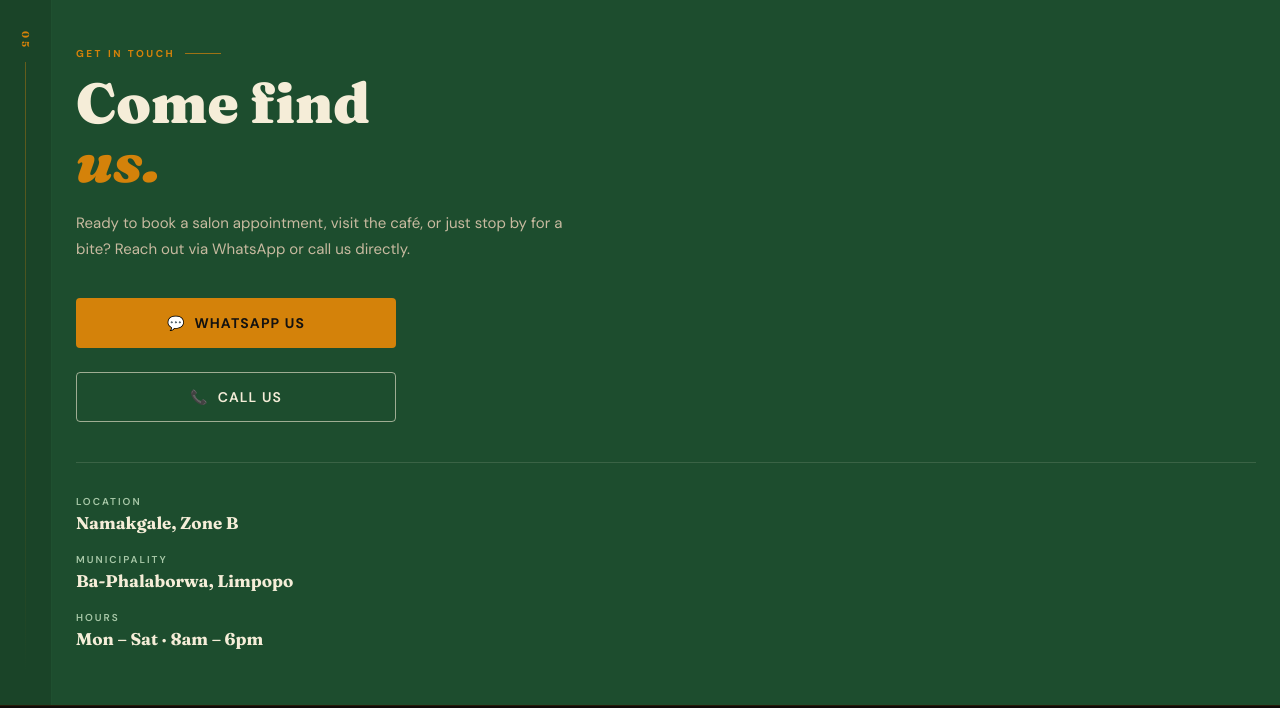
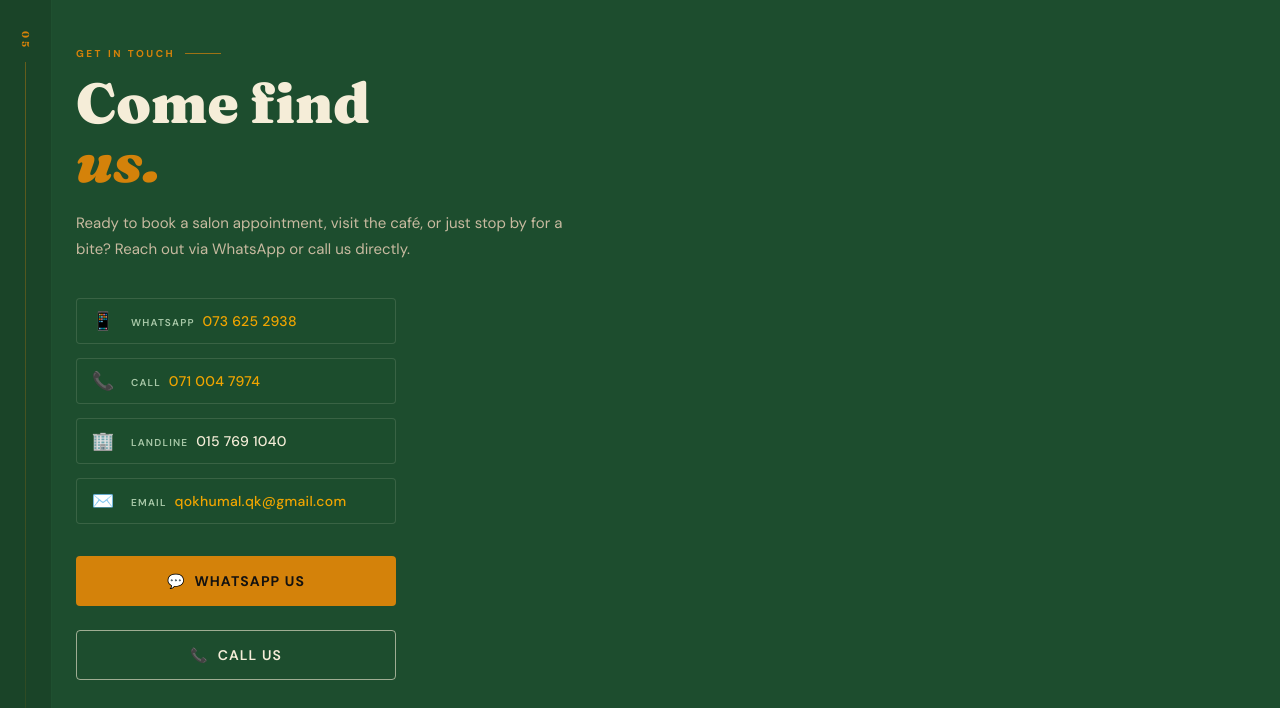
Before and after one commit to Boitumelo234/qokhumalptyltdweb, a website built with webpack: page index.html in a window 1280 px wide. Shown: the part 3692-4400 px from the top of the page. Built offline with nearby package versions, Linux system fonts and the light colour scheme.

Commit message:
website done

```diff
--- a/index.html
+++ b/index.html
@@ -1,16 +1,23 @@
 <!DOCTYPE html>
 <html lang="en">
 <head>
-  <meta charset="UTF-8">
-  <meta name="viewport" content="width=device-width, initial-scale=1.0">
+  <meta charset="UTF-8" />
+  <meta name="viewport" content="width=device-width, initial-scale=1.0" />
   <title>Qokhu Mal Pty Ltd — Namakgale's Community Hub</title>
-  <link rel="preconnect" href="https://fonts.googleapis.com">
-  <link href="https://fonts.googleapis.com/css2?family=Fraunces:ital,wght@0,700;0,900;1,700;1,900&family=DM+Sans:wght@400;500;600;700&display=swap" rel="stylesheet">
+  <link rel="preconnect" href="https://fonts.googleapis.com" />
+  <link href="https://fonts.googleapis.com/css2?family=Fraunces:ital,wght@0,700;0,900;1,700;1,900&family=DM+Sans:wght@400;500;600;700&display=swap" rel="stylesheet" />
   <style>
-
     /* ── HARD RESET & BASE ── */
-    *, *::before, *::after { margin: 0; padding: 0; box-sizing: border-box; }
-    html { scroll-behavior: smooth; }
+    *,
+    *::before,
+    *::after {
+      margin: 0;
+      padding: 0;
+      box-sizing: border-box;
+    }
+    html {
+      scroll-behavior: smooth;
+    }
 
     body {
       background-color: #141210 !important;
@@ -20,22 +27,24 @@
       -webkit-font-smoothing: antialiased;
     }
 
-    /* force every section to honour the dark bg */
-    section, footer, header, div {
+    section,
+    footer,
+    header,
+    div {
       background-color: transparent;
     }
 
     /* ── VARIABLES ── */
     :root {
-      --ochre:   #D4820A;
-      --gold:    #F0A500;
-      --sienna:  #B85C1A;
-      --green:   #1D4D2E;
-      --lgreen:  #2E7048;
-      --cream:   #F5EDD8;
-      --dark:    #141210;
-      --mid:     #1E1B14;
-      --card:    #221F17;
+      --ochre: #D4820A;
+      --gold: #F0A500;
+      --sienna: #B85C1A;
+      --green: #1D4D2E;
+      --lgreen: #2E7048;
+      --cream: #F5EDD8;
+      --dark: #141210;
+      --mid: #1E1B14;
+      --card: #221F17;
     }
 
     /* ══════════════════════════════════
@@ -50,15 +59,23 @@
       gap: 10px;
     }
     .topbar .dot {
-      width: 9px; height: 9px;
+      width: 9px;
+      height: 9px;
       background: #D4820A;
       border-radius: 50%;
       flex-shrink: 0;
       animation: pulse 2s infinite;
     }
     @keyframes pulse {
-      0%,100%{opacity:1;transform:scale(1)}
-      50%{opacity:.4;transform:scale(.7)}
+      0%,
+      100% {
+        opacity: 1;
+        transform: scale(1);
+      }
+      50% {
+        opacity: .4;
+        transform: scale(.7);
+      }
     }
     .topbar span {
       font-size: 11px;
@@ -139,7 +156,10 @@
       text-align: center;
       max-width: 340px;
     }
-    .location-card .pin { font-size: 32px; margin-bottom: 10px; }
+    .location-card .pin {
+      font-size: 32px;
+      margin-bottom: 10px;
+    }
     .location-card h3 {
       font-family: 'Fraunces', Georgia, serif;
       font-size: 20px;
@@ -200,7 +220,6 @@
       padding: 48px 24px 56px;
     }
 
-    /* alternate section bg */
     .chapter.alt .chapter-body {
       background-color: #1A1710;
     }
@@ -219,7 +238,8 @@
     .sec-label::after {
       content: '';
       display: inline-block;
-      width: 36px; height: 1px;
+      width: 36px;
+      height: 1px;
       background: #D4820A;
       opacity: .7;
     }
@@ -259,7 +279,10 @@
       background-color: #1E1B14;
       padding: 20px 16px;
     }
-    .cafe-item .ci { font-size: 24px; margin-bottom: 8px; }
+    .cafe-item .ci {
+      font-size: 24px;
+      margin-bottom: 8px;
+    }
     .cafe-item h4 {
       font-family: 'Fraunces', Georgia, serif;
       font-size: 14px;
@@ -325,7 +348,10 @@
       background-color: #1E1B14;
       border-top: 1px solid #D4820A11;
     }
-    .menu-row .emoji { font-size: 20px; flex-shrink: 0; }
+    .menu-row .emoji {
+      font-size: 20px;
+      flex-shrink: 0;
+    }
     .menu-row .mname {
       font-family: 'Fraunces', Georgia, serif;
       font-size: 15px;
@@ -456,6 +482,53 @@
       color: #F5EDD8;
     }
 
+    /* ── CONTACT DETAILS (new) ── */
+    .contact-details {
+      display: flex;
+      flex-direction: column;
+      gap: 14px;
+      margin-top: 12px;
+      margin-bottom: 32px;
+      max-width: 320px;
+    }
+    .contact-detail {
+      display: flex;
+      align-items: center;
+      gap: 14px;
+      font-size: 14px;
+      color: #F5EDD8;
+      padding: 10px 12px;
+      background-color: #1D4D2E88;
+      border-radius: 4px;
+      border: 1px solid #F5EDD822;
+    }
+    .contact-detail .cd-icon {
+      font-size: 18px;
+      flex-shrink: 0;
+      width: 28px;
+      text-align: center;
+    }
+    .contact-detail .cd-text {
+      font-weight: 500;
+      letter-spacing: .02em;
+      word-break: break-all;
+    }
+    .contact-detail .cd-text a {
+      color: #F0A500;
+      text-decoration: none;
+    }
+    .contact-detail .cd-text a:hover {
+      text-decoration: underline;
+    }
+    .contact-detail .cd-label {
+      font-size: 10px;
+      letter-spacing: .12em;
+      text-transform: uppercase;
+      color: #A8C8A8;
+      font-weight: 600;
+      margin-right: 4px;
+    }
+
     /* ── FOOTER ── */
     footer {
       background-color: #0E0C09 !important;
@@ -482,8 +555,24 @@
       transform: translateY(24px);
       transition: opacity .65s ease, transform .65s ease;
     }
-    .reveal.visible { opacity: 1; transform: translateY(0); }
+    .reveal.visible {
+      opacity: 1;
+      transform: translateY(0);
+    }
 
+    /* ── small tweak ── */
+    @media (max-width: 420px) {
+      .chapter {
+        grid-template-columns: 1fr;
+      }
+      .spine {
+        display: none;
+      }
+      .contact-detail {
+        font-size: 13px;
+        padding: 10px;
+      }
+    }
   </style>
 </head>
 <body>
@@ -497,7 +586,7 @@
 <!-- HERO -->
 <section class="hero">
   <div class="badge">Est. — Community Hub</div>
-  <h1>Qokhu<br><em>Mal</em><br>Pty Ltd</h1>
+  <h1>Qokhu<br /><em>Mal</em><br />Pty Ltd</h1>
   <p class="tagline">Where the neighbourhood comes to work, eat, connect, and feel good.</p>
   <div class="pills">
     <div class="pill">Internet Café</div>
@@ -521,7 +610,7 @@
   </div>
   <div class="chapter-body">
     <div class="sec-label">Internet Café</div>
-    <h2>Print. Browse.<br><em>Connect.</em></h2>
+    <h2>Print. Browse.<br /><em>Connect.</em></h2>
     <p class="body-text">
       Your go-to spot in Namakgale for fast browsing, printing, scanning,
       and photocopying. Submit forms, apply online, or print school work —
@@ -570,7 +659,7 @@
   </div>
   <div class="chapter-body">
     <div class="sec-label">Hair Salon</div>
-    <h2>Style that<br>speaks <em>for you.</em></h2>
+    <h2>Style that<br />speaks <em>for you.</em></h2>
     <p class="body-text">
       Run by a dedicated stylist who has built her reputation one client at a time.
       Booked solid every single day — and for good reason. From braids and relaxers
@@ -598,7 +687,7 @@
   </div>
   <div class="chapter-body">
     <div class="sec-label">Eat &amp; Drink</div>
-    <h2>Quick bites,<br><em>good vibes.</em></h2>
+    <h2>Quick bites,<br /><em>good vibes.</em></h2>
     <p class="body-text">
       Stop by for a cold drink, a hot plate of chips, or a quick snack.
       Simple, satisfying, and always fresh — perfect before or after
@@ -644,7 +733,7 @@
   </div>
   <div class="chapter-body">
     <div class="sec-label">About The Business</div>
-    <h2>A family<br><em>built hub.</em></h2>
+    <h2>A family<br /><em>built hub.</em></h2>
     <p class="body-text">
       Qokhu Mal Pty Ltd is a proudly family-owned, multi-service community hub
       in the heart of Namakgale. What started as a vision to bring essential
@@ -681,19 +770,53 @@
   </div>
   <div class="chapter-body">
     <div class="sec-label">Get In Touch</div>
-    <h2>Come find<br><em>us.</em></h2>
+    <h2>Come find<br /><em>us.</em></h2>
     <p class="body-text">
       Ready to book a salon appointment, visit the café, or just stop
       by for a bite? Reach out via WhatsApp or call us directly.
     </p>
+
+    <!-- ── CONTACT DETAILS (NEW) ── -->
+    <div class="contact-details">
+      <div class="contact-detail">
+        <span class="cd-icon">📱</span>
+        <span class="cd-text">
+                        <span class="cd-label">WhatsApp</span>
+                        <a href="https://wa.me/27736252938" target="_blank">073 625 2938</a>
+                    </span>
+      </div>
+      <div class="contact-detail">
+        <span class="cd-icon">📞</span>
+        <span class="cd-text">
+                        <span class="cd-label">Call</span>
+                        <a href="tel:+27710047974">071 004 7974</a>
+                    </span>
+      </div>
+      <div class="contact-detail">
+        <span class="cd-icon">🏢</span>
+        <span class="cd-text">
+                        <span class="cd-label">Landline</span>
+                        015 769 1040
+                    </span>
+      </div>
+      <div class="contact-detail">
+        <span class="cd-icon">✉️</span>
+        <span class="cd-text">
+                        <span class="cd-label">Email</span>
+                        <a href="mailto:qokhumal.qk@gmail.com">qokhumal.qk@gmail.com</a>
+                    </span>
+      </div>
+    </div>
+
     <div class="cta-stack">
-      <a href="https://wa.me/27000000000" class="btn-whatsapp" target="_blank">
+      <a href="https://wa.me/27736252938" class="btn-whatsapp" target="_blank">
         💬 &nbsp;WhatsApp Us
       </a>
-      <a href="tel:+27000000000" class="btn-call">
+      <a href="tel:+27710047974" class="btn-call">
         📞 &nbsp;Call Us
       </a>
     </div>
+
     <div class="addr-grid">
       <div class="addr-item">
         <div class="alabel">Location</div>
@@ -714,9 +837,11 @@
 <!-- FOOTER -->
 <footer>
   <div class="footer-logo">Qokhu Mal Pty Ltd</div>
-  <p>Namakgale's Community Hub<br>
-    Internet Café &nbsp;·&nbsp; Hair Salon &nbsp;·&nbsp; Restaurant &nbsp;·&nbsp; Business Services<br>
-    Namakgale · Ba-Phalaborwa · Limpopo · 1391</p>
+  <p>
+    Namakgale's Community Hub<br />
+    Internet Café &nbsp;·&nbsp; Hair Salon &nbsp;·&nbsp; Restaurant &nbsp;·&nbsp; Business Services<br />
+    Namakgale · Ba-Phalaborwa · Limpopo · 1391
+  </p>
 </footer>
 
 <script>
```
